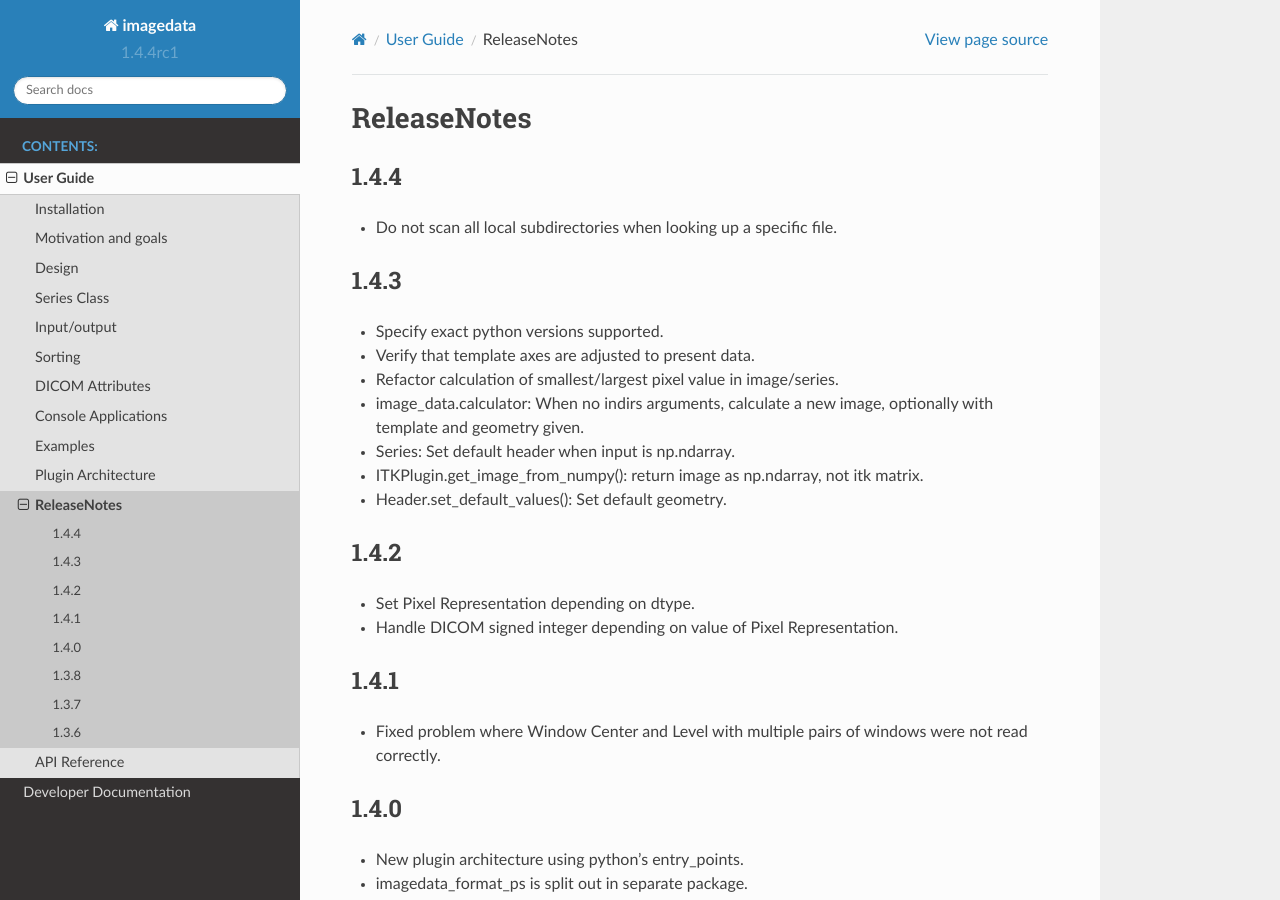
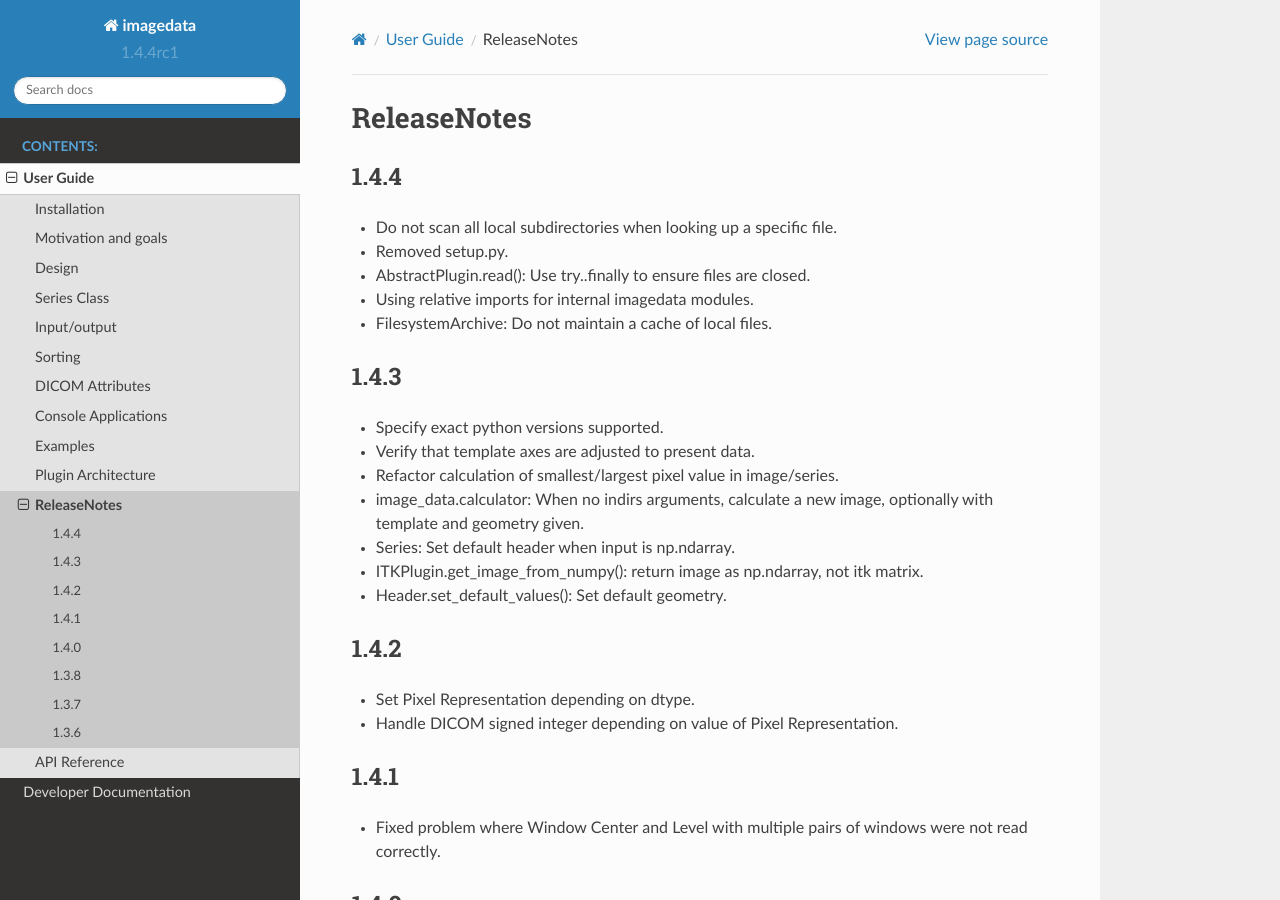
Before and after one commit to erling6232/imagedata, a Sphinx documentation site: the page built from docs/ReleaseNotes.rst, in a window 1280 px wide and 900 px high. Built offline with Sphinx 7.4.7 and the Read the Docs theme 2.0.0, drawn with Linux system fonts in a browser that asks for light colours; pages that are not in the unit, such as notebooks, are missing from menus.

Commit message:
Updated to revision 1.4.4.

```diff
--- a/docs/ReleaseNotes.rst
+++ b/docs/ReleaseNotes.rst
@@ -6,6 +6,10 @@ ReleaseNotes
 1.4.4
 -----
 * Do not scan all local subdirectories when looking up a specific file.
+* Removed setup.py.
+* AbstractPlugin.read(): Use try..finally to ensure files are closed.
+* Using relative imports for internal imagedata modules.
+* FilesystemArchive: Do not maintain a cache of local files.
 
 1.4.3
 -----
```
